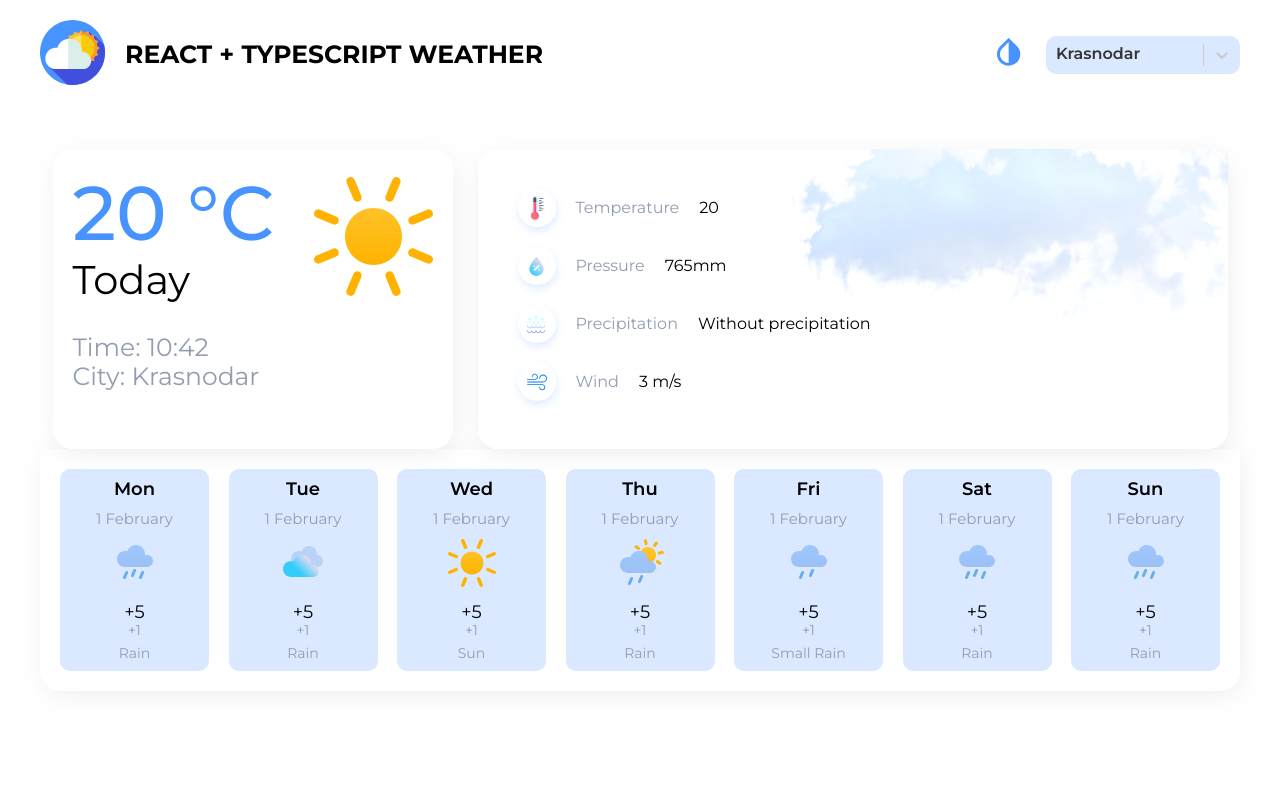
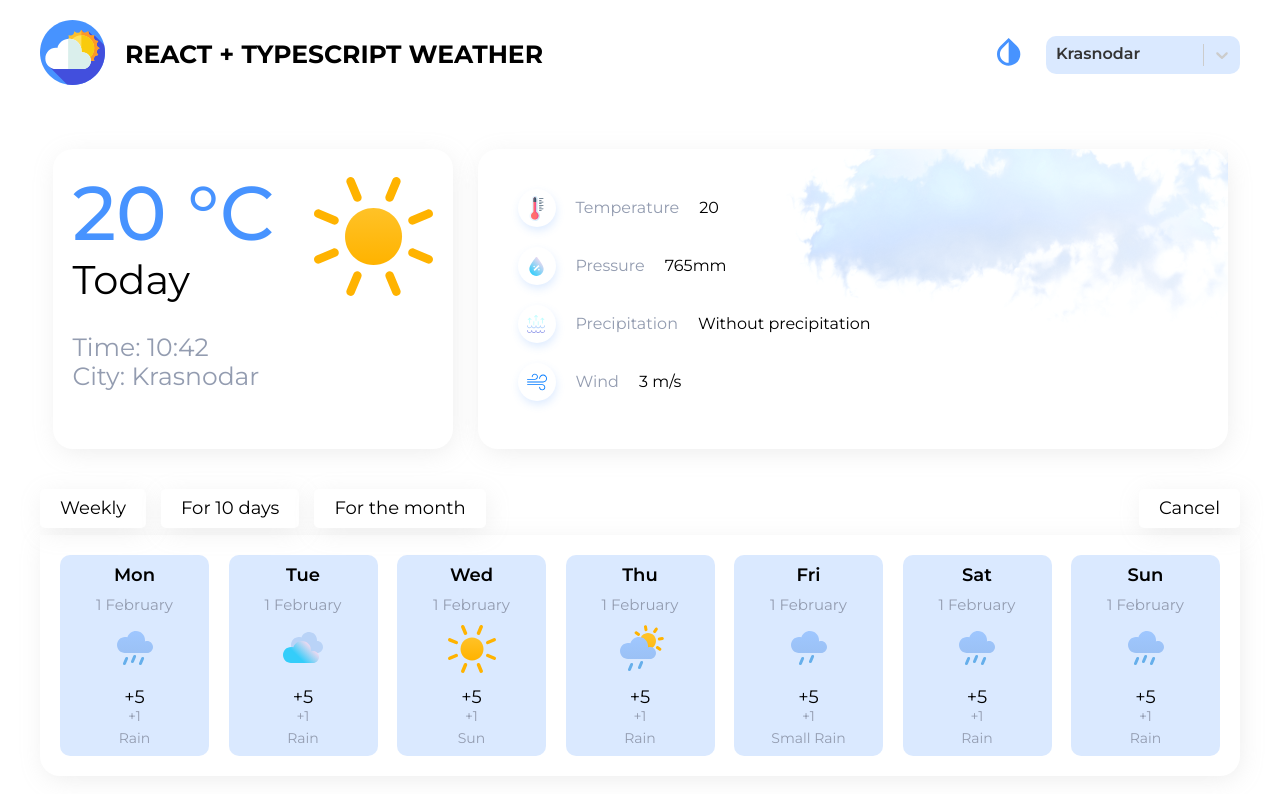
Before and after one commit to maximlitvinov/weather-typescript-app, a React (Create React App) app: page / in a window 1280 px wide. Shown: the top 794 px of the page. Built offline with nearby package versions, Linux system fonts and the light colour scheme.

Commit message:
Create small component Tabs and stylizing it

```diff
--- a/src/pages/Home/Home.module.scss
+++ b/src/pages/Home/Home.module.scss
@@ -1,4 +1,5 @@
 .wrapper {
+  margin-bottom: 40px;
   display: flex;
   justify-content: space-around;
 }
--- a/src/pages/Home/Home.tsx
+++ b/src/pages/Home/Home.tsx
@@ -1,4 +1,5 @@
 import React from 'react';
+
 import Days from './components/Days/Days';
 import ThisDay from './components/ThisDay/ThisDay';
 import ThisDayInfo from './components/ThisDayInfo/ThisDayInfo';
--- a/src/pages/Home/components/Days/Days.module.scss
+++ b/src/pages/Home/components/Days/Days.module.scss
@@ -50,3 +50,35 @@
     box-shadow: 0px 3px 20px rgba(147, 144, 144, 0.28);
   }
 }
+
+.tabs {
+  display: flex;
+  justify-content: space-between;
+  margin-bottom: 7px;
+}
+.tabs__wrapper {
+  display: flex;
+}
+.tab,
+.cancel {
+  margin-right: 15px;
+  border-radius: 5px;
+  box-shadow: 2px 5px 25px -3px rgba(180, 180, 180, 0.25);
+  padding: 9px 20px;
+  background-color: $light-background;
+  color: $light-color;
+  font-size: 18px;
+  display: flex;
+  align-items: center;
+  justify-content: center;
+  cursor: pointer;
+}
+.tab {
+  &.active {
+    background: $primary-color;
+    color: #fff;
+  }
+}
+.cancel {
+  margin-right: 0;
+}
--- a/src/pages/Home/components/Days/Days.tsx
+++ b/src/pages/Home/components/Days/Days.tsx
@@ -2,6 +2,7 @@ import React from 'react';
 import Card from './Card';
 
 import style from './Days.module.scss';
+import Tabs from './Tabs';
 
 type Props = {};
 
@@ -74,11 +75,14 @@ const Days = (props: Props) => {
     },
   ];
   return (
-    <div className={style.days}>
-      {days.map((day: Day) => (
-        <Card day={day} />
-      ))}
-    </div>
+    <>
+      <Tabs />
+      <div className={style.days}>
+        {days.map((day: Day) => (
+          <Card day={day} />
+        ))}
+      </div>
+    </>
   );
 };
 
--- a/src/pages/Home/components/Days/Tabs.tsx
+++ b/src/pages/Home/components/Days/Tabs.tsx
@@ -5,7 +5,19 @@ import style from './Days.module.scss';
 type Props = {};
 
 const Tabs = (props: Props) => {
-  return <div>Tabs</div>;
+  const tabs = [{ value: 'Weekly' }, { value: 'For 10 days' }, { value: 'For the month' }];
+  return (
+    <div className={style.tabs}>
+      <div className={style.tabs__wrapper}>
+        {tabs.map((tab) => (
+          <div className={style.tab} key={tab.value}>
+            {tab.value}
+          </div>
+        ))}
+      </div>
+      <div className={style.cancel}>Cancel</div>
+    </div>
+  );
 };
 
 export default Tabs;
```
